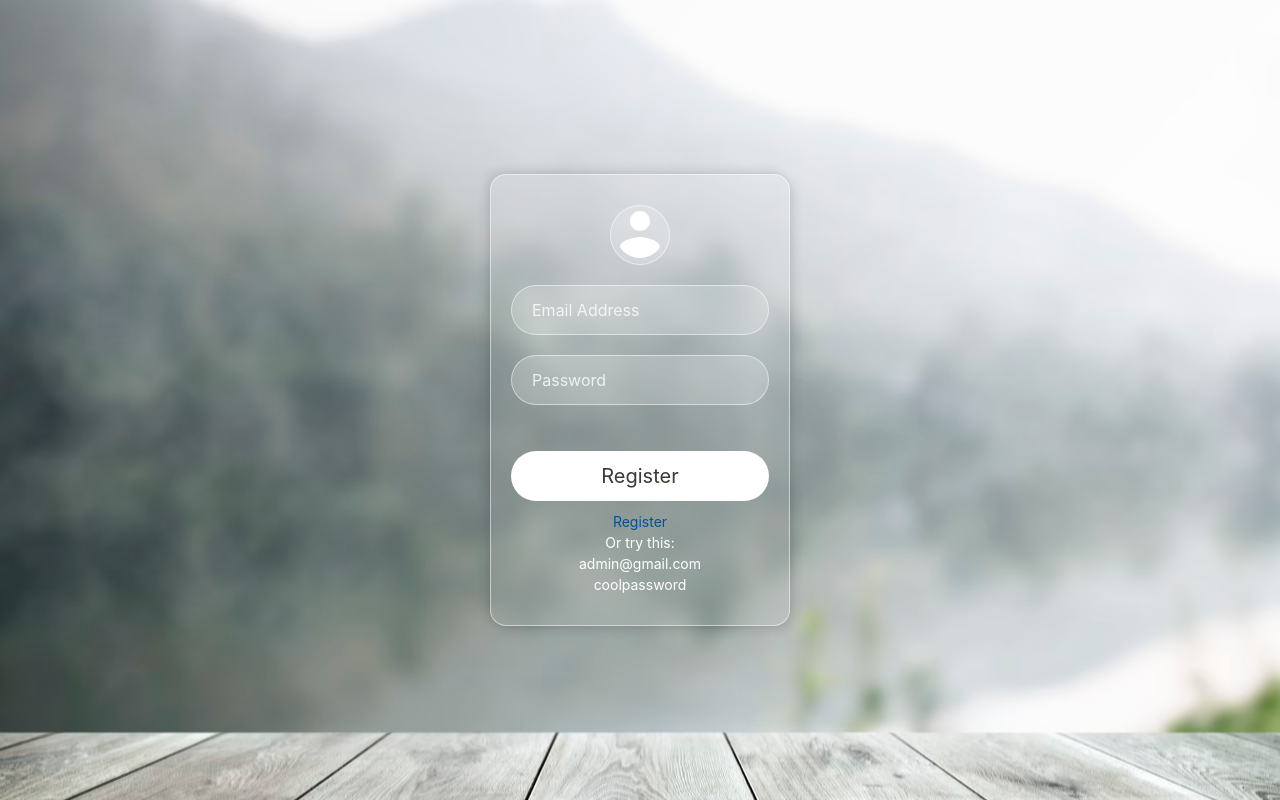
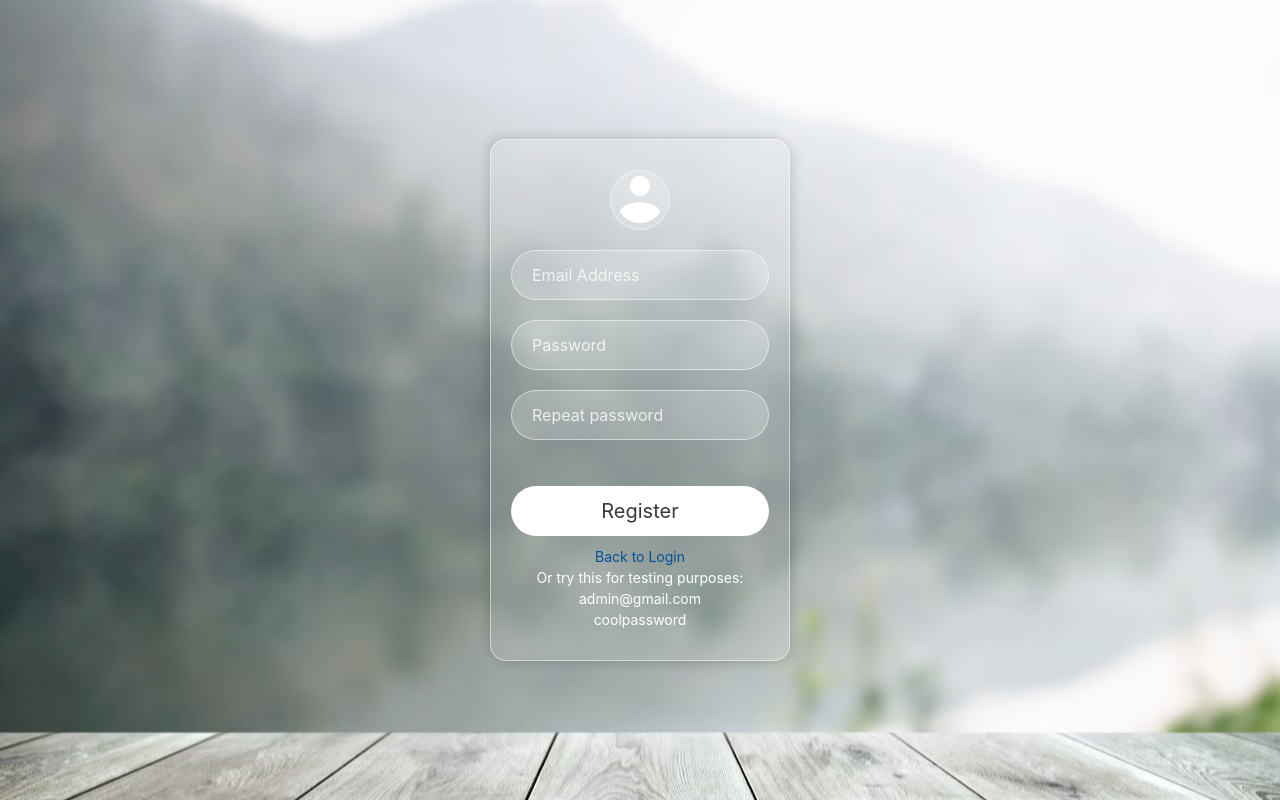
Before and after one commit to danielpopek94/task_manager, a React (Create React App) app: page / in a window 1280 px wide. Both pictures are taken after a click on the element "Register". Built offline with nearby package versions, Linux system fonts and the light colour scheme.

Commit message:
added repeated password input in registration form, implemented toastify

```diff
--- a/package.json
+++ b/package.json
@@ -19,6 +19,7 @@
     "react": "^18.2.0",
     "react-dom": "^18.2.0",
     "react-scripts": "5.0.1",
+    "react-toastify": "^10.0.4",
     "sass": "^1.63.3",
     "typescript": "^4.9.5",
     "web-vitals": "^2.1.4"
--- a/src/App.tsx
+++ b/src/App.tsx
@@ -1,4 +1,6 @@
 import React, { useEffect, useState } from 'react';
+import 'react-toastify/dist/ReactToastify.css';
+import { ToastContainer } from 'react-toastify';
 import { TodoPage } from './pages/TodoPage';
 import { LoginPage } from './pages/LoginPage';
 import { Header } from './components/Header';
@@ -27,6 +29,7 @@ export const App: React.FC = () => {
           <TodoPage />
         </>
         : <LoginPage handleActiveSession={handleActiveSession} />}
+      <ToastContainer />
     </>
   );
 };
--- a/src/pages/LoginPage.tsx
+++ b/src/pages/LoginPage.tsx
@@ -2,16 +2,19 @@
 import React, { useState } from 'react';
 import { handleLogin } from '../api/login';
 import { handleRegister } from '../api/register';
+import { toast } from 'react-toastify';
 
 interface Props {
   handleActiveSession: (value: boolean) => void;
 }
 
 export const LoginPage = ({ handleActiveSession }: Props) => {
-  const [email, setEmail] = useState('admin@gmail.com');
-  const [password, setPassword] = useState('coolpassword');
+  const [email, setEmail] = useState('');
+  const [password, setPassword] = useState('');
+  const [repeatedPassword, setRepeatedPassword] = useState('');
   const [errorType, setErrorType] = useState('');
   const [register, setRegister] = useState(false);
+  const [isLoading, setIsLoading] = useState(false);
 
   const handleSubmitForm = (event: React.FormEvent<HTMLFormElement>) => {
     event.preventDefault();
@@ -21,9 +24,12 @@ export const LoginPage = ({ handleActiveSession }: Props) => {
         .then((res) => {
           localStorage.setItem('token', res.token);
           handleActiveSession(true);
+          toast.success('Created account successfully');
         })
         .catch((err) => {
           const errorMessage = err.response.data.error;
+
+          toast.error(errorMessage);
 
           console.error(errorMessage);
 
@@ -32,6 +38,8 @@ export const LoginPage = ({ handleActiveSession }: Props) => {
           } else if (errorMessage.includes('password')) {
             setErrorType('password');
           }
+        }).finally(() => {
+          setIsLoading(false);
         });
 
     } else {
@@ -39,17 +47,21 @@ export const LoginPage = ({ handleActiveSession }: Props) => {
         .then((res) => {
           localStorage.setItem('token', res.token);
           handleActiveSession(true);
+          toast.success('Logged in successfully');
         })
         .catch((err) => {
           const errorMessage = err.response.data.error;
 
           console.error(errorMessage);
+          toast.error(errorMessage);
 
           if (errorMessage.includes('email')) {
             setErrorType('email');
           } else if (errorMessage.includes('password')) {
             setErrorType('password');
           }
+        }).finally(() => {
+          setIsLoading(false);
         });
     }
   };
@@ -57,7 +69,8 @@ export const LoginPage = ({ handleActiveSession }: Props) => {
   const handleSwitchFormType = () => {
     setEmail('');
     setPassword('');
-    setRegister(true);
+    setRegister((prev) => !prev);
+    setErrorType('');
   };
 
   return (
@@ -77,6 +90,7 @@ export const LoginPage = ({ handleActiveSession }: Props) => {
                   className="login__input"
                   type="email"
                   name="your-email"
+                  autoComplete="email"
                   placeholder="Email Address"
                   value={email}
                   onChange={(event) => setEmail(event.target.value)}
@@ -91,6 +105,7 @@ export const LoginPage = ({ handleActiveSession }: Props) => {
                   className="login__input"
                   type="password"
                   name="your-password"
+                  autoComplete="current-password"
                   placeholder="Password"
                   value={password}
                   onChange={(event) => setPassword(event.target.value)}
@@ -99,23 +114,51 @@ export const LoginPage = ({ handleActiveSession }: Props) => {
                 {errorType === 'password'
                   && <p className='login__error-message'>Invalid password!</p>}
               </div>
+              {register
+                && <div className="login__input-container">
+                  <input
+                    className="login__input"
+                    type="password"
+                    name="your-repeated-password"
+                    placeholder="Repeat password"
+                    value={repeatedPassword}
+                    onChange={(event) =>
+                      setRepeatedPassword(event.target.value)
+                    }
+                    required
+                  />
+                  {errorType === 'password'
+                    && <p className='login__error-message'>Invalid password!</p>
+                  }
+                </div>
+              }
+
 
               <div
                 className="loader"
                 style={{
                   margin: '0 auto',
-                  opacity: '0',
+                  opacity: isLoading ? '1' : '0',
                 }}
               />
-              <button className="login__btn" type="submit">
+              <button
+                className="login__btn"
+                type="submit"
+                onClick={() => setIsLoading(true)}
+              >
                 {register ? 'Register' : 'Login'}
               </button>
               <p
                 className="login__text login__text-register"
                 onClick={handleSwitchFormType}
-              >Register</p>
+              >{
+                  register
+                    ? 'Back to Login'
+                    : 'Register'
+                }
+              </p>
               <p className="login__text">
-                Or try this:<br></br>
+                Or try this for testing purposes:<br></br>
                 admin@gmail.com<br></br>
                 coolpassword
               </p>
```
Also changed, not shown: 1 other file (tests, documents, lock files or other folders).
